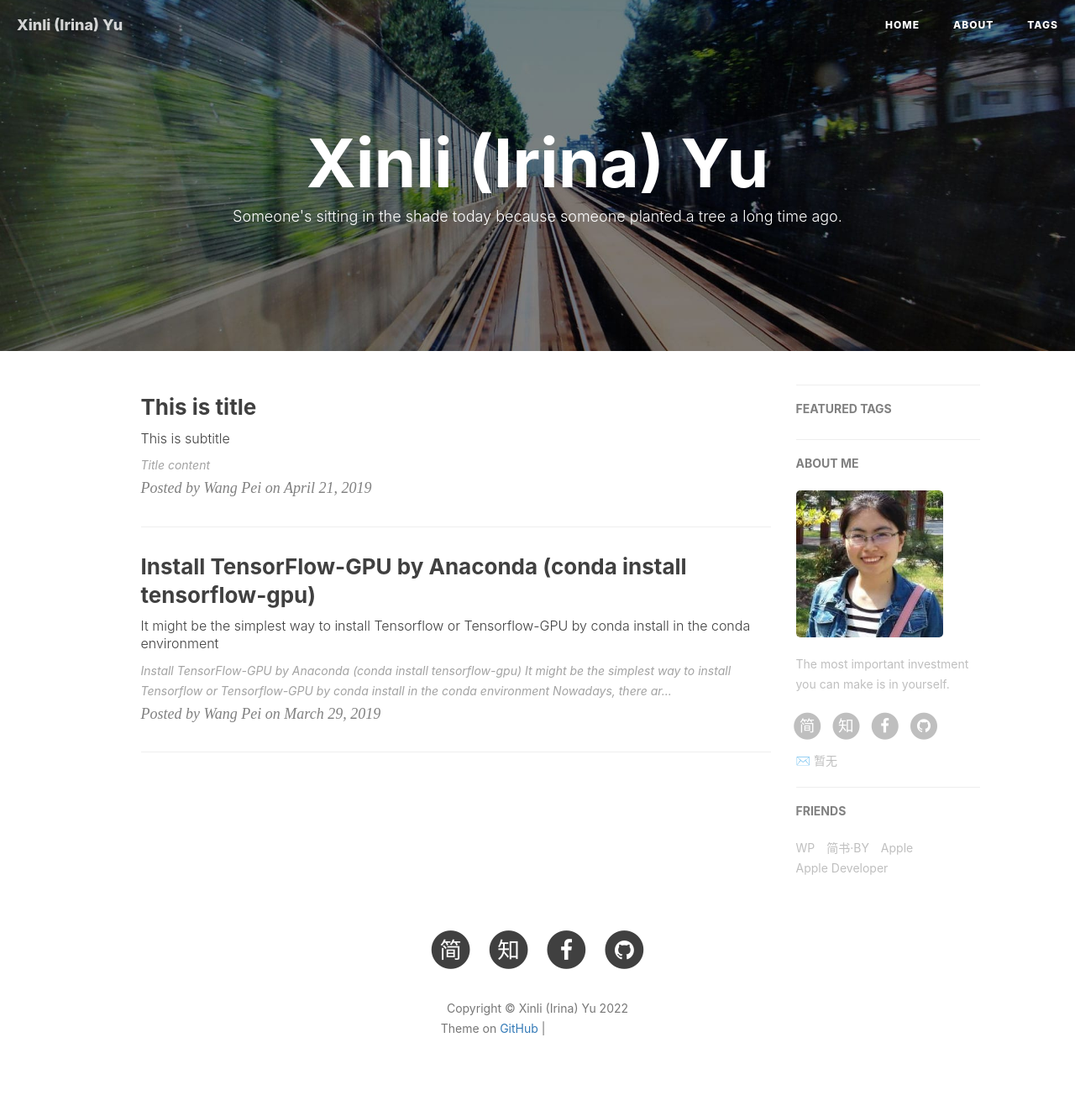
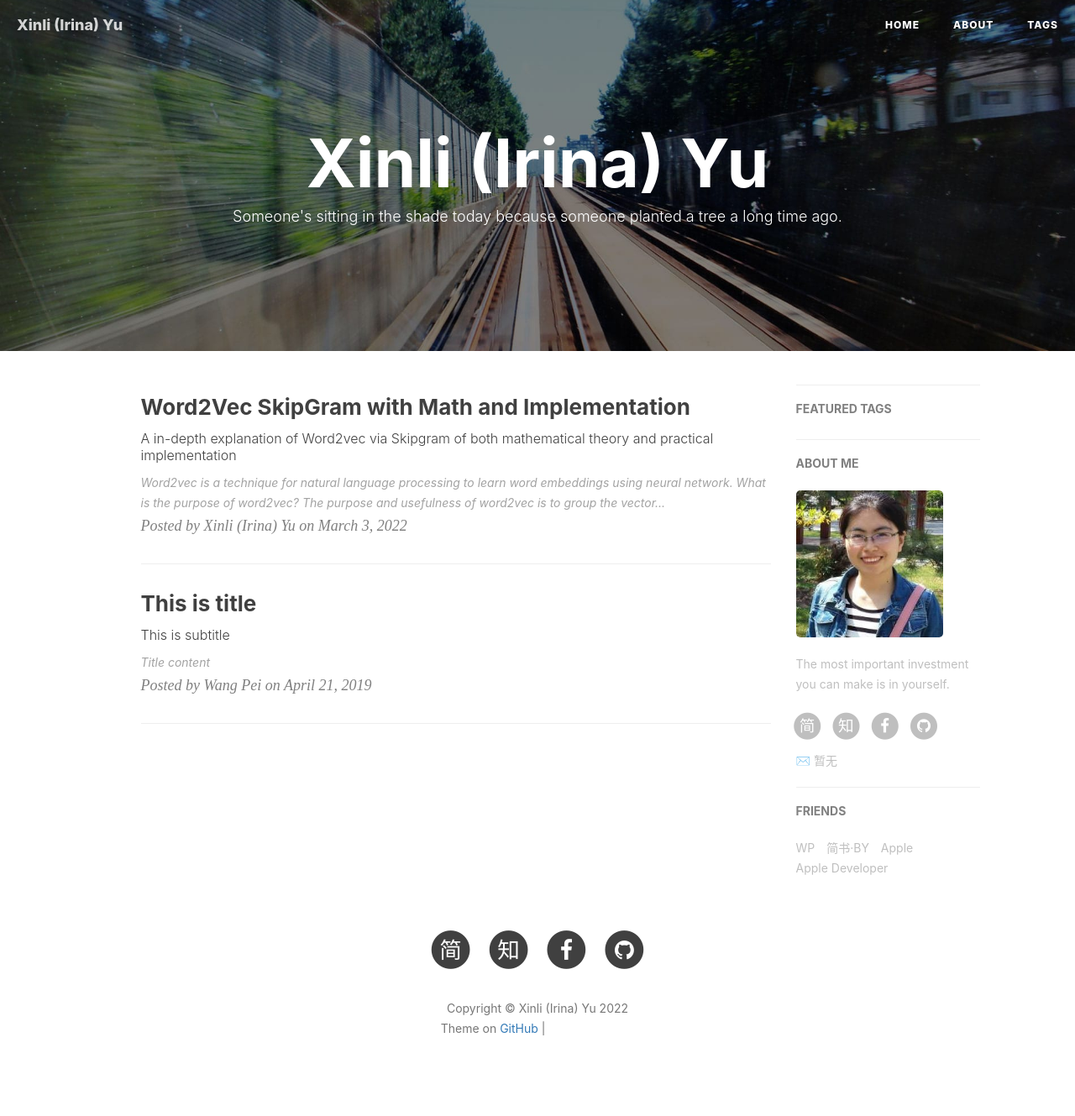
Before and after one commit to irinayu360/irinayu.github.io, a Jekyll site: the page built from index.html, in a window 1280 px wide. Shown: the whole page at 84% size. Built offline with Jekyll 4.4.1, drawn with Linux system fonts in a browser that asks for light colours; nearby versions of some CDN libraries; the list of posts is cut into pages by our own code; comment, search, counter and statistics services are not loaded; grey boxes are pictures that could not be loaded.

Commit message:
Update 2019-03-29-Install-TensorFlow-GPU-by-Anaconda(conda install tensorflow-gpu).md

```diff
--- a/_posts/2019-03-29-Install-TensorFlow-GPU-by-Anaconda(conda install tensorflow-gpu).md
+++ b/_posts/2019-03-29-Install-TensorFlow-GPU-by-Anaconda(conda install tensorflow-gpu).md
@@ -1,28 +1,23 @@
 ---
 layout:     post
-title:      Install TensorFlow-GPU by Anaconda (conda install tensorflow-gpu)
-subtitle:   It might be the simplest way to install Tensorflow or Tensorflow-GPU by conda install in the conda environment
-date:       2019-03-29
-author:     Wang Pei
+title:      Word2Vec SkipGram with Math and Implementation
+subtitle:   A in-depth explanation of Word2vec via Skipgram of both mathematical theory and practical implementation
+date:       2022-03-03
+author:     Xinli (Irina) Yu
 header-img: img/art-Anaconda-TensorFlow.jpg
 catalog: true
 tags:
-    - ubuntu
-    - TensorFlow
-    - 深度学习
-    - CUDA
+    - Machine Learning
+    - NLP
+    - Word2vec
+    - Python
 ---
 
 
-# Install TensorFlow-GPU by Anaconda (conda install tensorflow-gpu)
 
-It might be the simplest way to install Tensorflow or Tensorflow-GPU by conda install in the conda environment
---
-
-Nowadays, there are many tutorials that instruct how to install tensorflow or tensorflow-gpu. However, some people may feel it too complex just like me, because in those ways, you should download and install [NVIDIA drivers](https://www.nvidia.com/Download/index.aspx?lang=en-us), and then download and install [CUDA](https://developer.nvidia.com/cuda-downloads) (users need to pay attention to the version), afterwards you may sign an agreement and download cuDNN in [NVIDIA Developer](https://developer.nvidia.com/cudnn). Next, install python, and pip install tensorflow-gpu and so on. It's not esay for developer to do these, let alone it might causes some other error such as **version not match**, or **conflict between other python libraries** and so on. Moreover, if you want to [install tensorflow by compilation](https://www.tensorflow.org/install/gpu), it may take much more time.
-
-Thus I strongly reconmend you not to do this, there's a much easier way to install this. Please read the following article.
-
+Word2vec is a technique for natural language processing to learn word embeddings using neural network.
+What is the purpose of word2vec?
+The purpose and usefulness of word2vec is to group the vectors of similar words together in vector space. That is, it detects similarities mathematically.
 ---
 
 ## Install Anaconda
```
